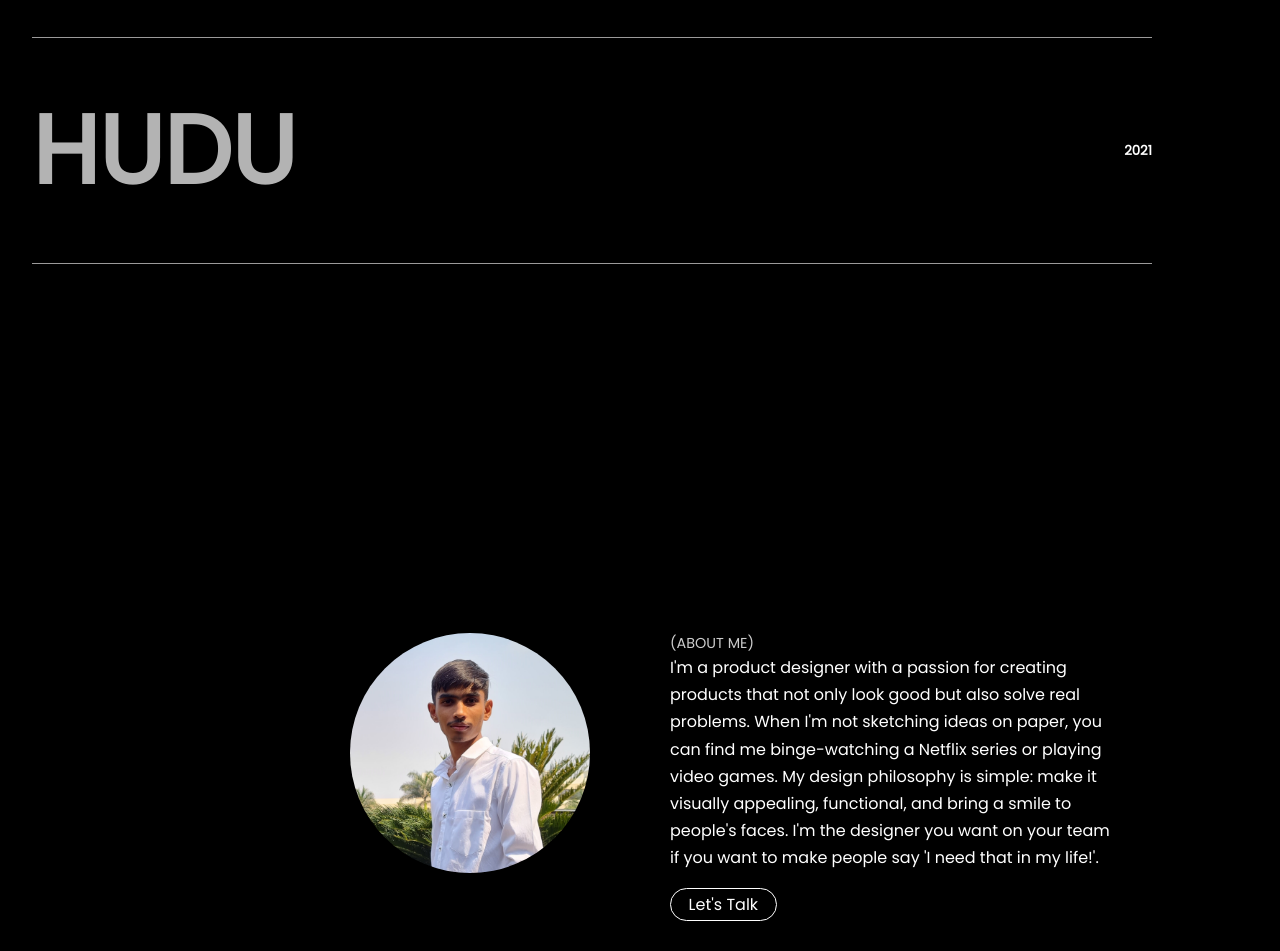
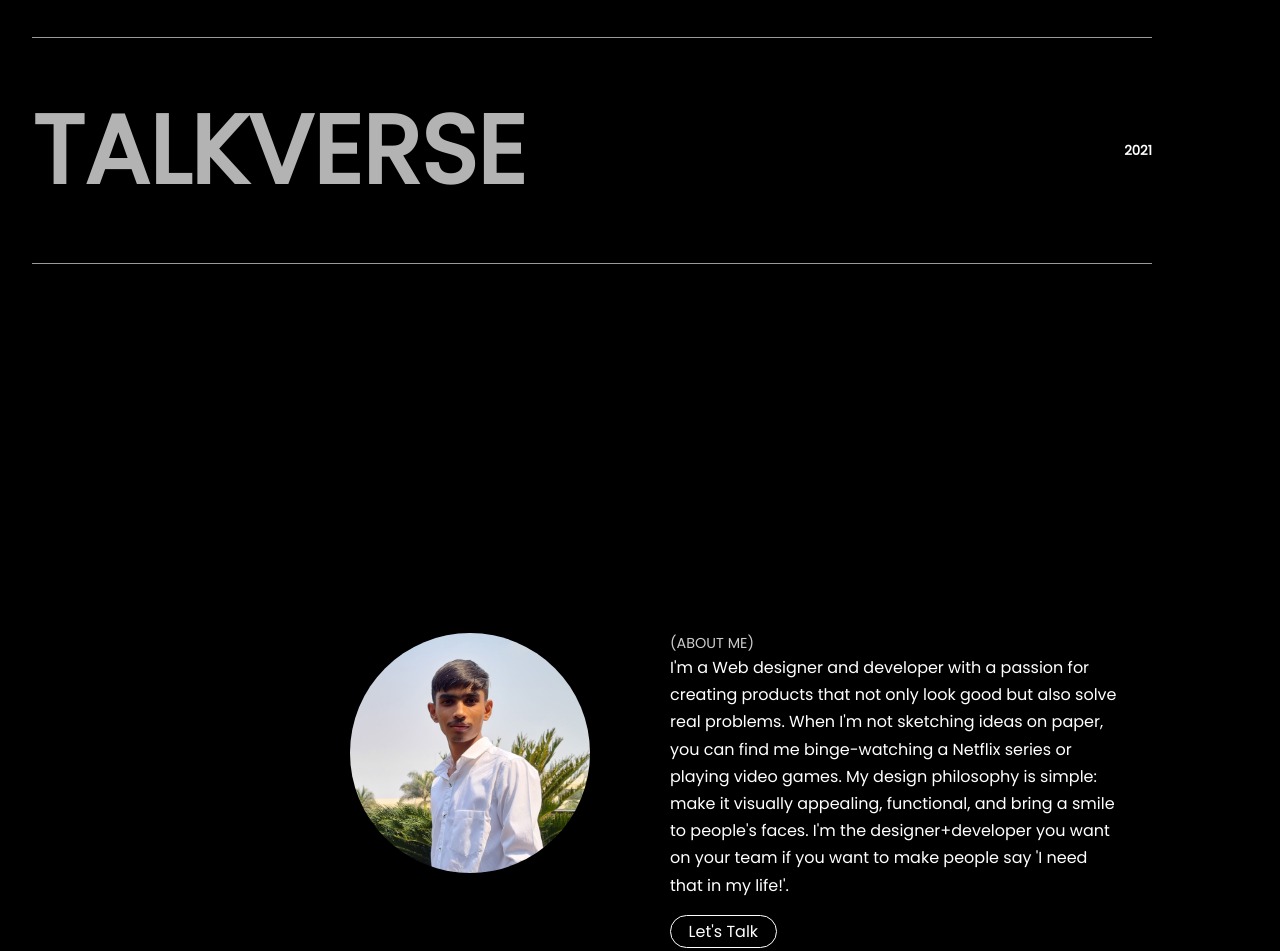
Before and after one commit to SandeshTidake0408/Theme-Portfolio-, a plain HTML site: page index.html in a window 1280 px wide. Shown: the part 1415-2366 px from the top of the page. Drawn offline with nearby package versions, Linux system fonts and the light colour scheme; a script that the page names is missing.

Commit message:
Update index.html

```diff
--- a/index.html
+++ b/index.html
@@ -29,7 +29,7 @@
                 </div>
                 <div class="second_heading">
                     <div id="wrapper">
-                        <h1 class="wrap_content">Designer</h1>
+                        <h1 class="wrap_content">Developer</h1>
                     </div>
                     <div id="wrapper">
                         <h5 class="wrap_content">Based in India</h5>
@@ -88,7 +88,7 @@
             </div>
             <div class="content content_last">
                 <img src="./icons/hudu.png" alt="">
-                <h1>Hudu</h1>
+                <h1>TalkVerse</h1>
                 <h5>2021</h5>
             </div>
         </div>
@@ -96,10 +96,10 @@
             <div class="image"></div>
             <div class="description">
                 <h5>(About Me)</h5>
-                <p>I'm a product designer with a passion for creating products that not only look good but also solve
+                <p>I'm a Web designer and developer with a passion for creating products that not only look good but also solve
                     real problems. When I'm not sketching ideas on paper, you can find me binge-watching a Netflix
                     series or playing video games. My design philosophy is simple: make it visually appealing,
-                    functional, and bring a smile to people's faces. I'm the designer you want on your team if you want
+                    functional, and bring a smile to people's faces. I'm the designer+developer you want on your team if you want
                     to make people say 'I need that in my life!'.</p>
                 <a href="mailto:sandeshtidake37@gmail.com" class="connect_button">Let's Talk</a>
             </div>
@@ -115,7 +115,7 @@
         </div>
         <div id="main_footer">
             <div class="left">
-                <p>2023 ©</p>
+                <p>2024 ©</p>
                 <p><time class="current_time"></time> IST</p>
             </div>
             <div class="right">
```
